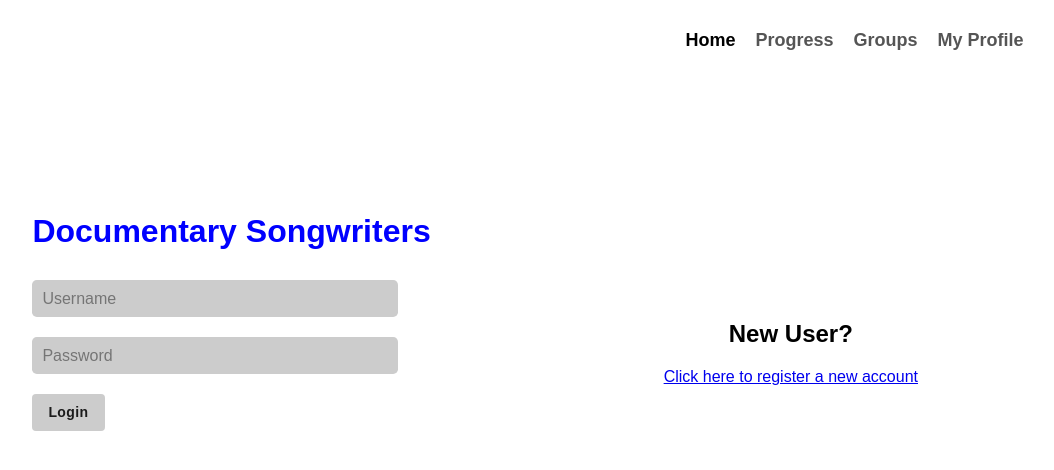
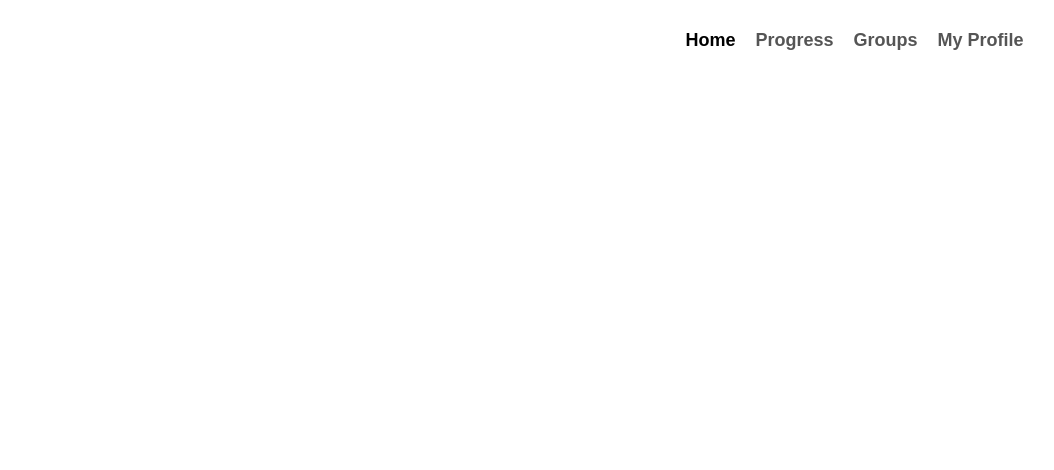
Before and after one commit to brooksofmaine/Documentary-Songwriters, a React (Create React App) app in the folder client/: page /api/groups in a window 1280 px wide. Shown: the top 470 px of the page, without its empty margins (102-1156 px from the left). Built offline with nearby package versions, Linux system fonts and the light colour scheme.

Commit message:
Fixed issue with routing

```diff
--- a/client/src/App.js
+++ b/client/src/App.js
@@ -39,7 +39,7 @@ class App extends Component {
       <NavBar />
       <Router>
         <Switch>
-          <Route path="/" component={LoginForm} />
+          <Route exact path="/" component={LoginForm} />
           <Route path="/api/home" component={WelcomeBoard} />
         </Switch>
       </Router>
```
